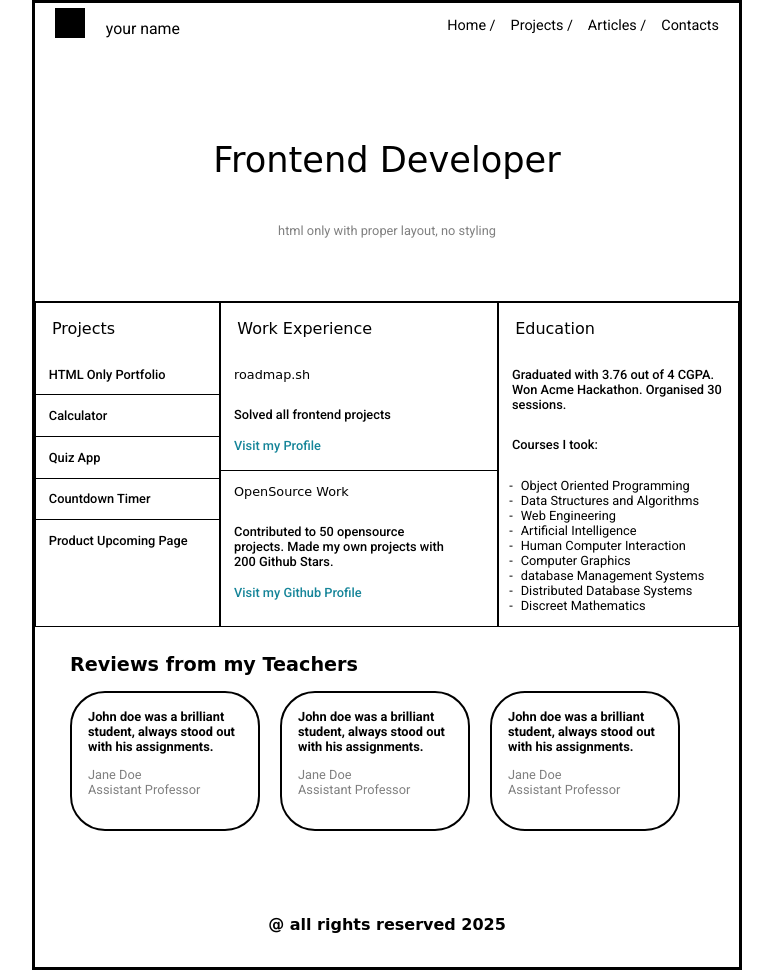
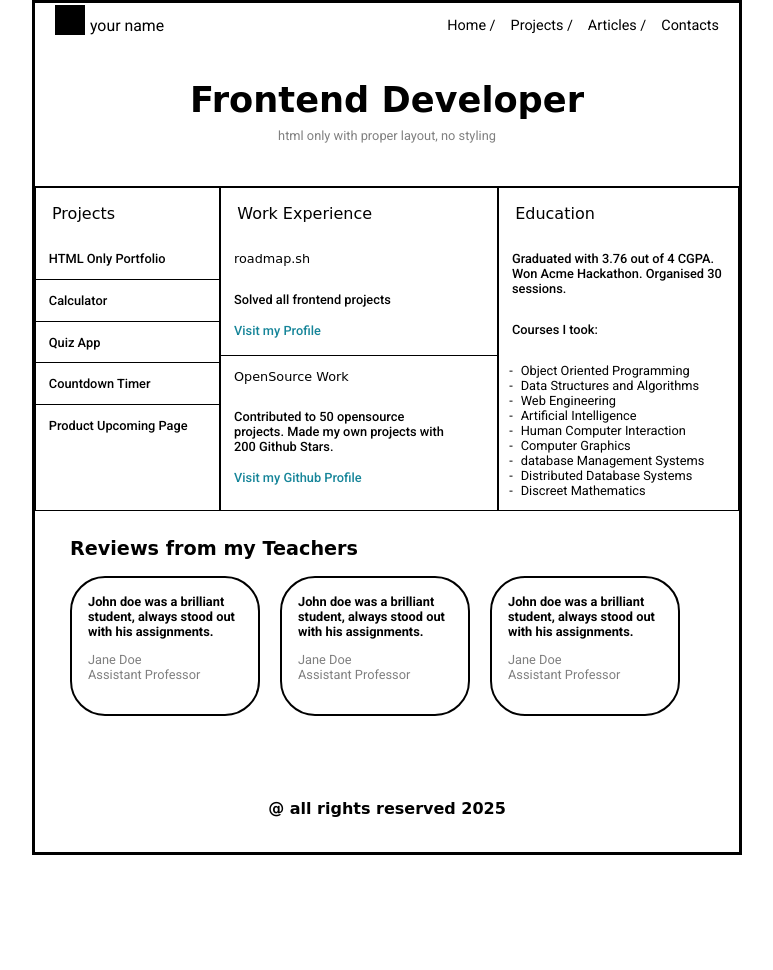
Before and after one commit to stablelane/personal-portfolio, a plain HTML site: page index.html in a window 1280 px wide. Shown: the whole page, without its empty margins (253-1026 px from the left). After the commit the page ends 855 px from the top, so only its background shows below. Drawn offline with Linux system fonts and the light colour scheme; a web font is replaced by a local one.

Commit message:
adjust layoout

```diff
--- a/index.css
+++ b/index.css
@@ -69,8 +69,8 @@ nav ul a {
 
 .hero {
     text-align: center;
-    margin: 50px auto 0;
-    padding-bottom: 50px;
+    margin: 0 auto ;
+    padding: 30px 0;
     border-bottom: 1px solid black;
 }
 
@@ -108,14 +108,16 @@ nav ul a {
 }
 
 .mid-section h2,
-h1,
-a {
+.mid-section h1,
+.mid-section a {
     font-weight: 500;
     font-size: 0.8em;
     padding: 1em 1em;
     margin: 0;
 }
-
+.mid-section h1 {
+    font-size: 1rem;
+}
 .projects h2 {
     border-bottom: 1px solid black;
 }
```
